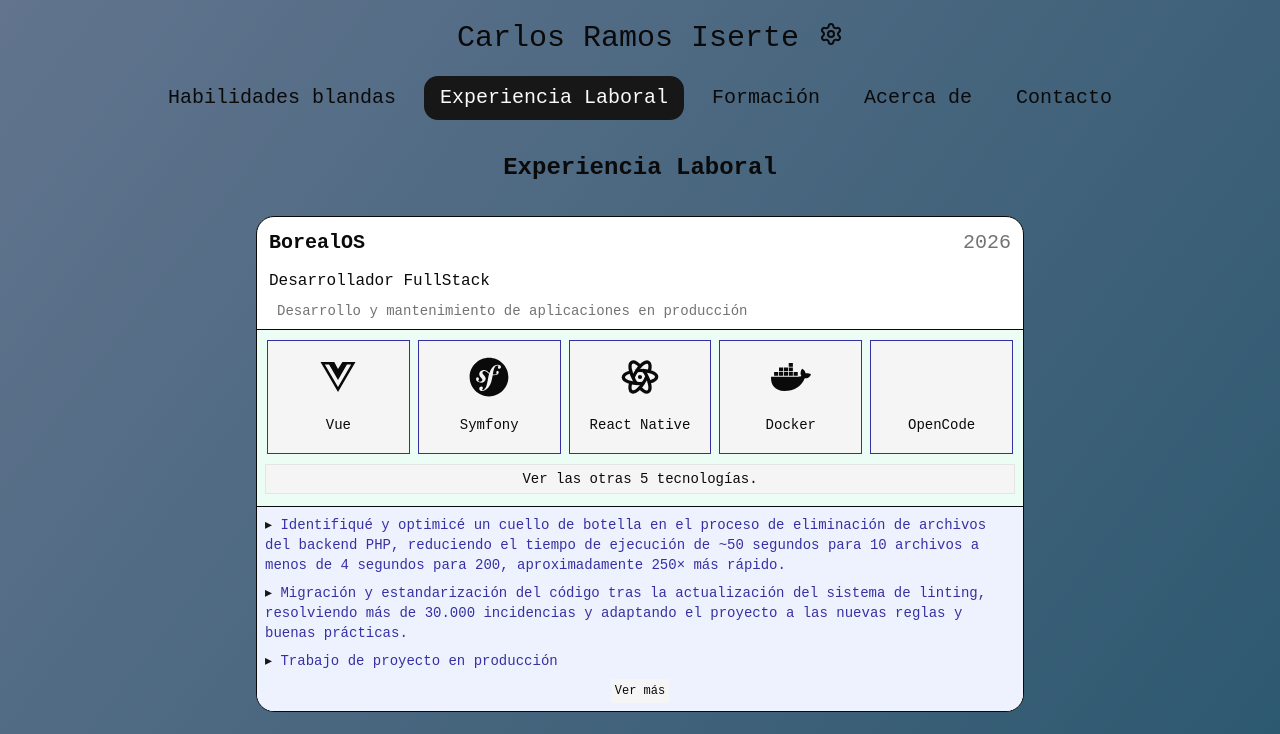
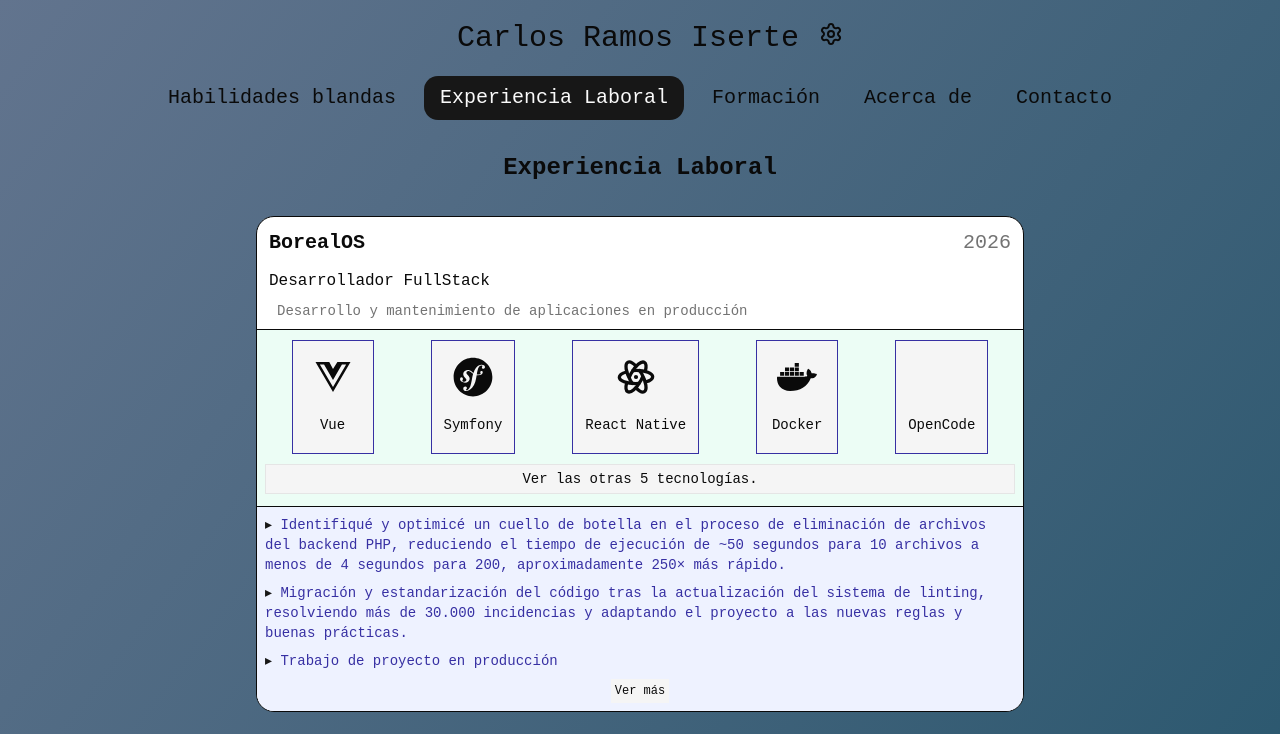
Before and after one commit to CarlosRamosDeveloper/portfolio, a React (Vite) app: page /experience in a window 1280 px wide. Shown: the top 734 px of the page. Built offline with nearby package versions, Linux system fonts and the light colour scheme.

Commit message:
techItems now are centered arround

```diff
--- a/src/portfolio/pages/components/TechStackList.tsx
+++ b/src/portfolio/pages/components/TechStackList.tsx
@@ -25,9 +25,9 @@ export const TechStackList = ({
       <Separator />
       <div className="p-1 bg-card-details">
         <div
-          className="m-0.5 grid gap-2 p-1"
+          className="m-0.5 grid justify-around gap-2 p-1"
           style={{
-            gridTemplateColumns: `repeat(${maxTechRow}, minmax(0, 1fr))`,
+            gridTemplateColumns: `repeat(${Math.min(visibleTech.length, maxTechRow)}, auto)`,
           }}
         >
           {visibleTech.map((tech) => (
```
